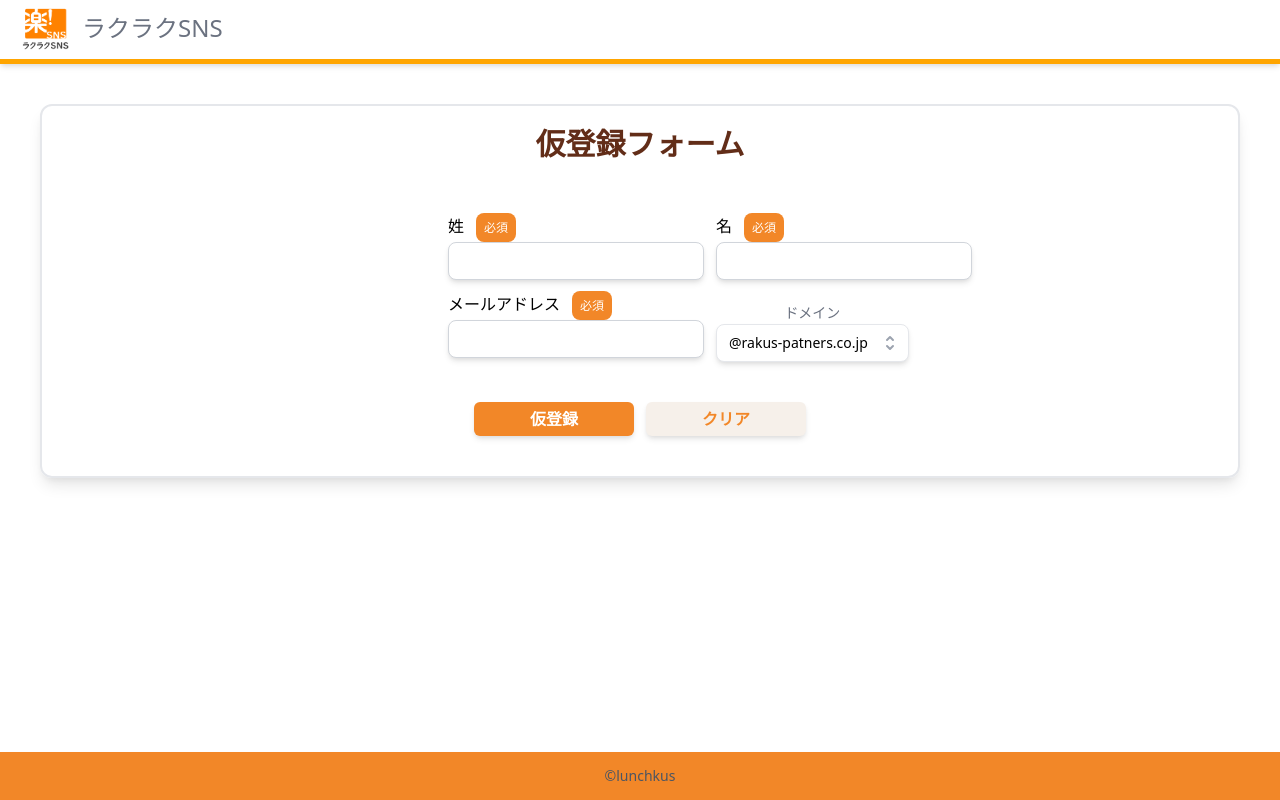
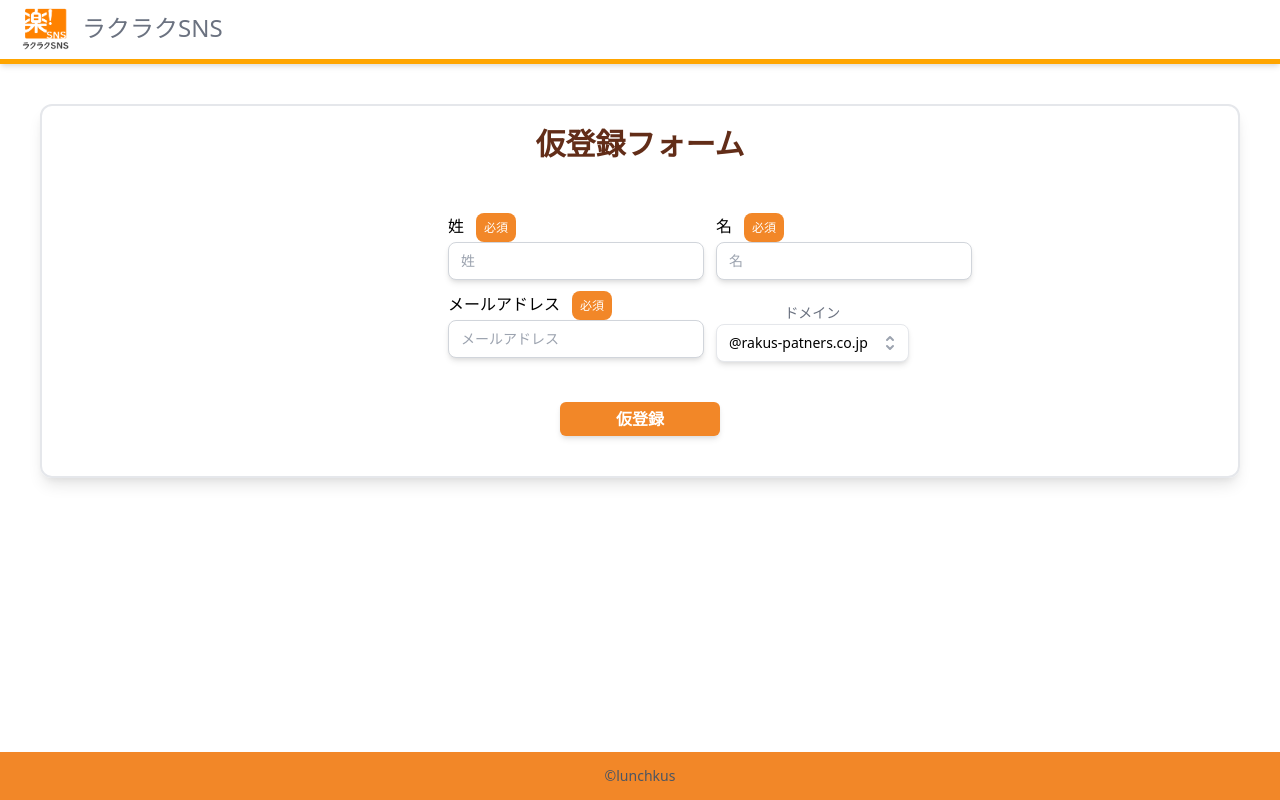
Before and after one commit to suzu1997/rakus-sns-app, a Next.js app: page /auth/presignup in a window 1280 px wide. Built offline with nearby package versions, Linux system fonts and the light colour scheme.

Commit message:
バリデーション機能の追加 / クリアボタン一旦削除

```diff
--- a/src/pages/auth/presignup.tsx
+++ b/src/pages/auth/presignup.tsx
@@ -4,12 +4,44 @@ import { Button } from "../../components/Button/Button";
 import { SelectBox } from "../../components/Form/SelectBox";
 import { NextPage } from "next";
 import { useRouter } from "next/router";
+import * as yup from "yup";
+import { yupResolver } from "@hookform/resolvers/yup";
+import { useForm } from "react-hook-form";
+
+//バリデーションチェック
+const schema = yup.object().shape({
+  //姓のバリデーション
+  firstName: yup
+    .string()
+    .required("姓名を入力してください")
+    .max(15, "姓名は15文字以内で入力してください"),
+  //名のバリデーション
+  lastName: yup
+    .string()
+    .required("名前を入力してください")
+    .max(15, "名前は15文字以内で入力してください"),
+  //メールのバリデーション
+  email: yup
+    .string()
+    .required("メールアドレスを入力してください")
+    .max(200, "メールアドレスは200文字以内で入力してください"),
+});
 
 /**
  * ユーザー仮登録画面
  * @returns 仮登録するためのページ
  */
 const PreSignUp: NextPage = () => {
+  // バリデーション機能を呼び出し
+  const {
+    register,
+    handleSubmit,
+    formState: { errors },
+    reset,
+  } = useForm({
+    resolver: yupResolver(schema),
+  });
+
   //メールアドレスのドメイン選択肢
   const options = [
     { id: "1", name: "@rakus-patners.co.jp" },
@@ -39,14 +71,12 @@ const PreSignUp: NextPage = () => {
   const router = useRouter();
 
   //登録ボタンを押した時に呼ばれる
-  const submitForm = () => {
-    //バリデーションチェック後で実装、全てtrueならば以下に進む
-
+  // eslint-disable-next-line @typescript-eslint/no-explicit-any
+  const onSubmit = (data: any) => {
+    console.log(data);
     //本来はAPIにデータを送る
     //仮登録が完了ならば、入力内容をクリアした後、仮登録完了画面に遷移する
-    setFirstName("");
-    setLastName("");
-    setEmail("");
+    reset;
     router.push("/auth/comppresignup");
   };
   //クリアボタンを押した時に呼ばれる
@@ -71,7 +101,9 @@ const PreSignUp: NextPage = () => {
               type="text"
               fullWidth={false}
               required
-              onChange={inputFirstNameValue}
+              errorMessage={errors.firstName?.message}
+              placeholder="姓"
+              registers={register("firstName")}
             />
             <TextInput
               label="名"
@@ -79,7 +111,9 @@ const PreSignUp: NextPage = () => {
               type="text"
               fullWidth={false}
               required
-              onChange={inputLastNameValue}
+              errorMessage={errors.lastName?.message}
+              placeholder="名"
+              registers={register("lastName")}
             />
           </div>
           <div className="flex gap-3 w-96 mt-3">
@@ -89,7 +123,9 @@ const PreSignUp: NextPage = () => {
               type="text"
               fullWidth={false}
               required
-              onChange={inputEmailValue}
+              errorMessage={errors.email?.message}
+              placeholder="メールアドレス"
+              registers={register("email")}
             />
             <div className="mt-2">
               <SelectBox
@@ -106,14 +142,7 @@ const PreSignUp: NextPage = () => {
               backgroundColor="#f28728"
               color="white"
               size="md"
-              onClick={submitForm}
-            />
-            <Button
-              label="クリア"
-              backgroundColor="#f6f0ea"
-              color="#f28728"
-              size="md"
-              onClick={formClear}
+              onClick={handleSubmit(onSubmit)}
             />
           </div>{" "}
         </div>
```
